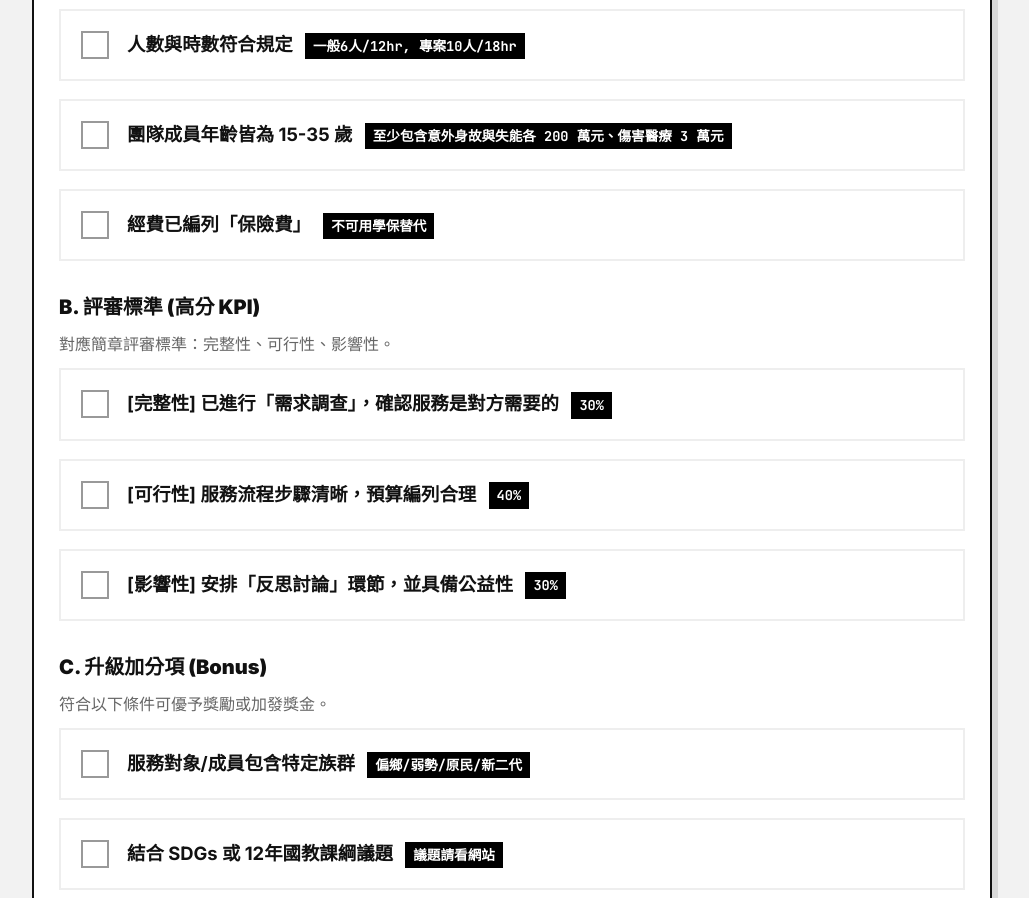
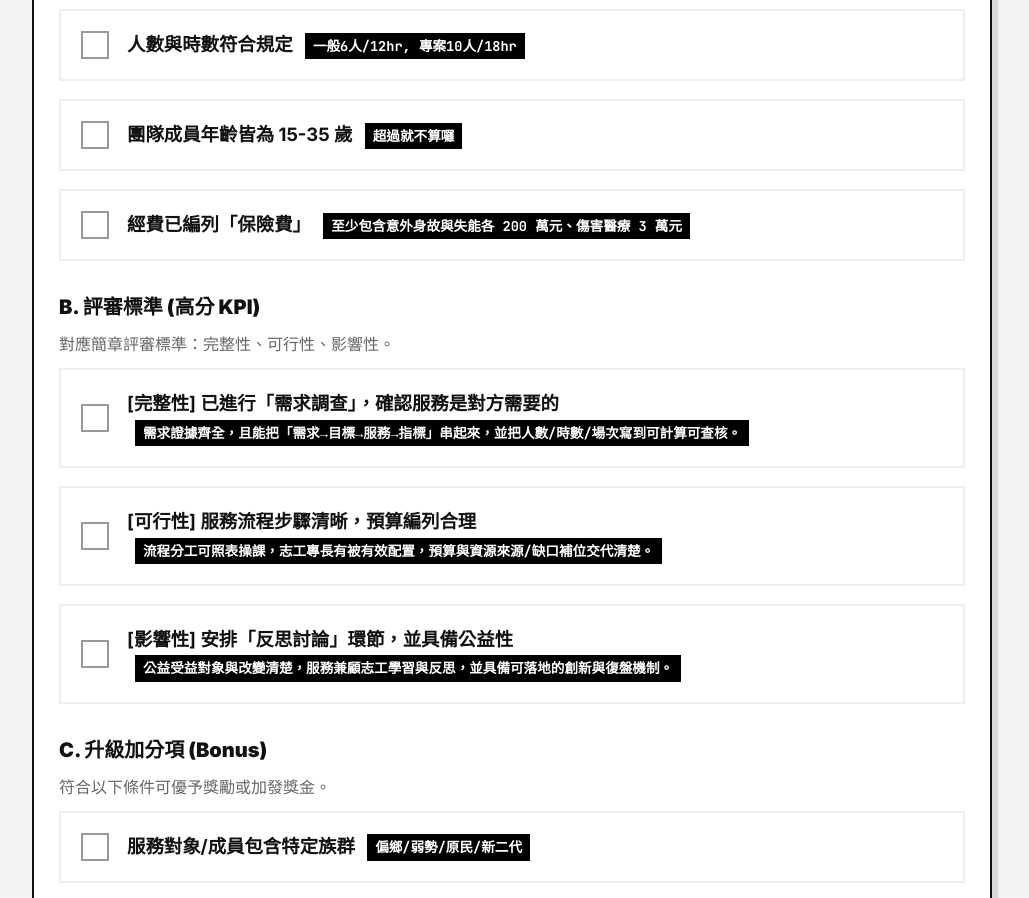
Before and after one commit to akai1030/ALLPASS, a website: page all-pass-system/public/index.html in a window 1280 px wide. Shown: the part 1108-2006 px from the top of the page, without its empty margins (128-1157 px from the left). Drawn offline with Linux system fonts and the light colour scheme.

Commit message:
Update index.html

```diff
--- a/all-pass-system/public/index.html
+++ b/all-pass-system/public/index.html
@@ -106,12 +106,12 @@
         </div>
         <div class="toggle-block" onclick="toggleCheck(this)">
             <div class="toggle-square"><i class="ph-bold ph-check"></i></div>
-            <div class="toggle-text">團隊成員年齡皆為 15-35 歲 <span class="tag">至少包含意外身故與失能各 200 萬元、傷害醫療 3 萬元</span></div>
+            <div class="toggle-text">團隊成員年齡皆為 15-35 歲 <span class="tag">超過就不算囉</span></div>
             <input type="checkbox" class="plan-check hidden" onchange="checkPlanQuality()">
         </div>
         <div class="toggle-block" onclick="toggleCheck(this)">
             <div class="toggle-square"><i class="ph-bold ph-check"></i></div>
-            <div class="toggle-text">經費已編列「保險費」 <span class="tag">不可用學保替代</span></div>
+            <div class="toggle-text">經費已編列「保險費」 <span class="tag">至少包含意外身故與失能各 200 萬元、傷害醫療 3 萬元</span></div>
             <input type="checkbox" class="plan-check hidden" onchange="checkPlanQuality()">
         </div>
 
@@ -120,17 +120,17 @@
 
         <div class="toggle-block" onclick="toggleCheck(this)">
             <div class="toggle-square"><i class="ph-bold ph-check"></i></div>
-            <div class="toggle-text">[完整性] 已進行「需求調查」，確認服務是對方需要的 <span class="tag">30%</span></div>
+            <div class="toggle-text">[完整性] 已進行「需求調查」，確認服務是對方需要的 <span class="tag">需求證據齊全，且能把「需求→目標→服務→指標」串起來，並把人數/時數/場次寫到可計算可查核。</span></div>
             <input type="checkbox" class="plan-check hidden" onchange="checkPlanQuality()">
         </div>
         <div class="toggle-block" onclick="toggleCheck(this)">
             <div class="toggle-square"><i class="ph-bold ph-check"></i></div>
-            <div class="toggle-text">[可行性] 服務流程步驟清晰，預算編列合理 <span class="tag">40%</span></div>
+            <div class="toggle-text">[可行性] 服務流程步驟清晰，預算編列合理 <span class="tag">流程分工可照表操課，志工專長有被有效配置，預算與資源來源/缺口補位交代清楚。</span></div>
             <input type="checkbox" class="plan-check hidden" onchange="checkPlanQuality()">
         </div>
         <div class="toggle-block" onclick="toggleCheck(this)">
             <div class="toggle-square"><i class="ph-bold ph-check"></i></div>
-            <div class="toggle-text">[影響性] 安排「反思討論」環節，並具備公益性 <span class="tag">30%</span></div>
+            <div class="toggle-text">[影響性] 安排「反思討論」環節，並具備公益性 <span class="tag">公益受益對象與改變清楚，服務兼顧志工學習與反思，並具備可落地的創新與復盤機制。</span></div>
             <input type="checkbox" class="plan-check hidden" onchange="checkPlanQuality()">
         </div>
 
```
